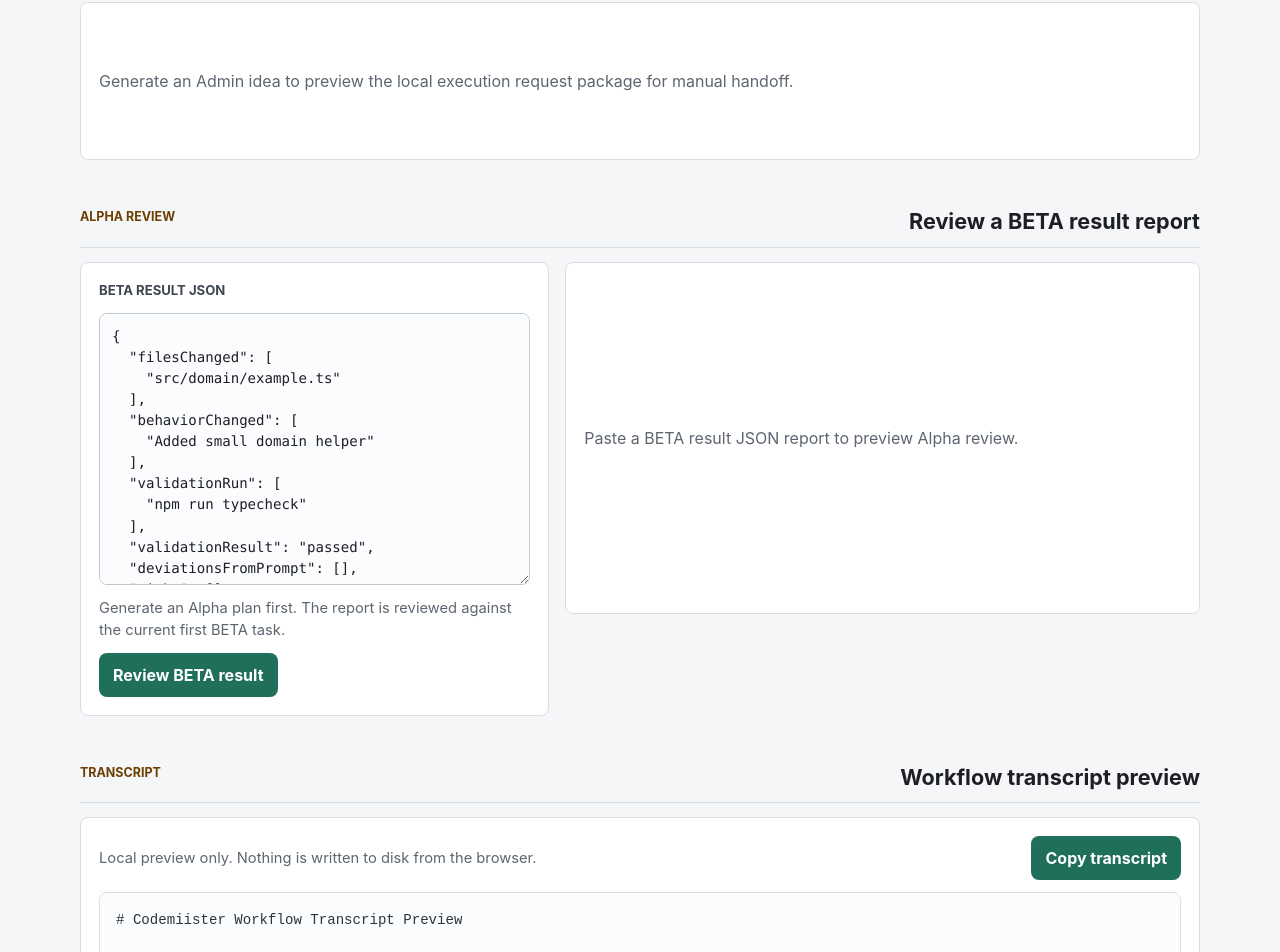
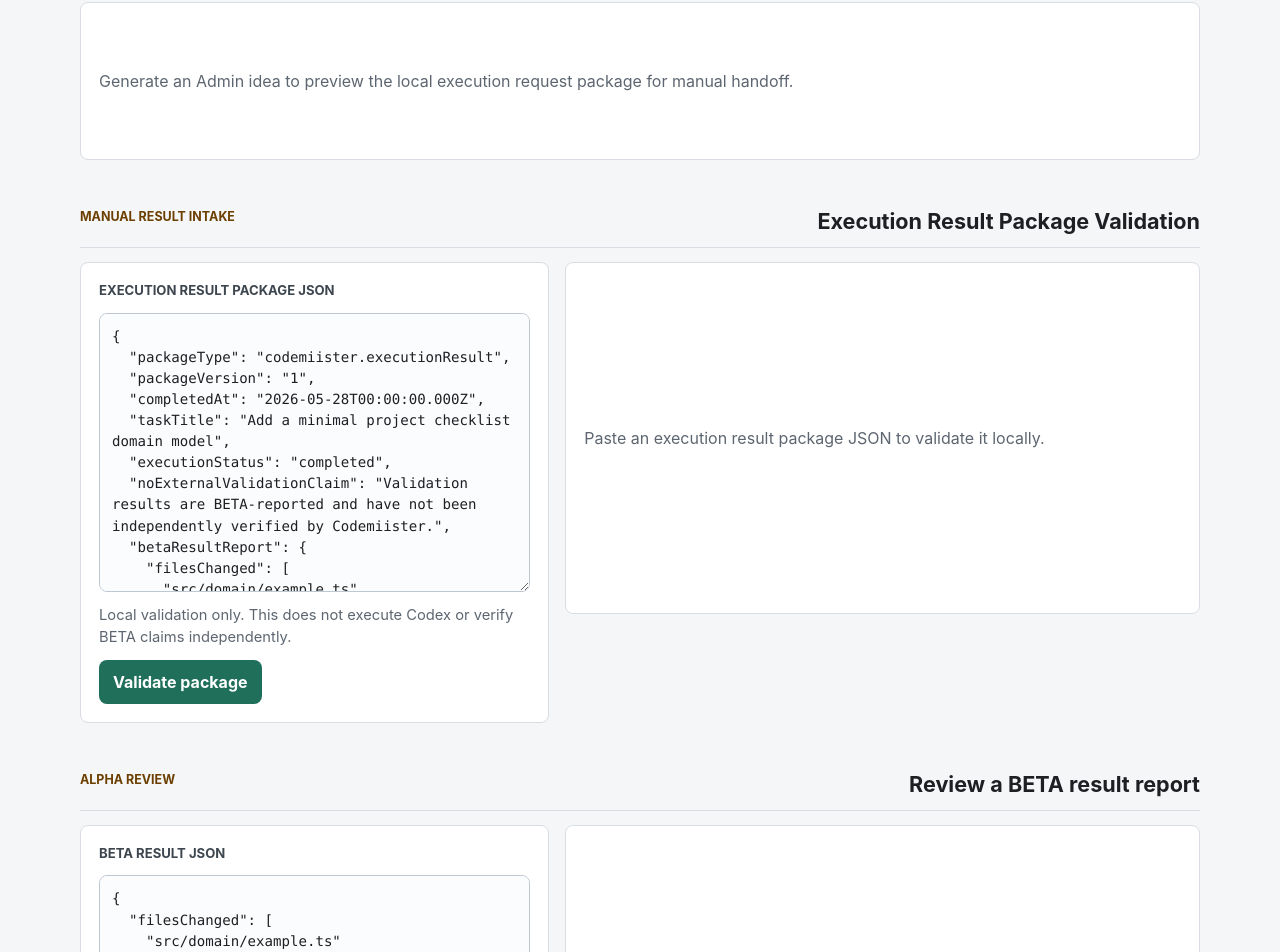
Before and after one commit to dpwebb/Codemiister, a React (Vite) app: page / in a window 1280 px wide. Shown: the part 745-1697 px from the top of the page. Built offline with nearby package versions, Linux system fonts and the light colour scheme.

Commit message:
Add execution result package UI validation

```diff
--- a/scripts/validate-ui-smoke.ts
+++ b/scripts/validate-ui-smoke.ts
@@ -30,6 +30,11 @@ const requiredLabels = [
   "betaTask",
   "executionReadiness",
   "noExecutionStatement",
+  "Execution Result Package Validation",
+  "Execution result package JSON",
+  "Validate package",
+  "Validation errors",
+  "No-external-validation claim",
 ];
 
 for (const label of requiredLabels) {
--- a/src/ui/App.tsx
+++ b/src/ui/App.tsx
@@ -17,6 +17,12 @@ import {
   evaluateExecutionReadiness,
   type ExecutionReadinessReport,
 } from "../execution/readiness.ts";
+import {
+  EXECUTION_RESULT_PACKAGE_TYPE,
+  EXECUTION_RESULT_PACKAGE_VERSION,
+  validateExecutionResultPackage,
+  type ExecutionResultPackageValidation,
+} from "../execution/result-package.ts";
 
 const roles = [
   {
@@ -64,10 +70,38 @@ const exampleBetaResultJson = JSON.stringify(
   2,
 );
 
+const exampleExecutionResultPackageJson = JSON.stringify(
+  {
+    packageType: EXECUTION_RESULT_PACKAGE_TYPE,
+    packageVersion: EXECUTION_RESULT_PACKAGE_VERSION,
+    completedAt: "2026-05-28T00:00:00.000Z",
+    taskTitle: "Add a minimal project checklist domain model",
+    executionStatus: "completed",
+    noExternalValidationClaim:
+      "Validation results are BETA-reported and have not been independently verified by Codemiister.",
+    betaResultReport: {
+      filesChanged: ["src/domain/example.ts"],
+      behaviorChanged: "Added small domain helper",
+      validationRun: ["npm run typecheck"],
+      validationResult: "passed",
+      deviationsFromPrompt: [],
+      risks: [],
+      nextStepRecommendation: "continue",
+    },
+  },
+  null,
+  2,
+);
+
 interface BetaReviewState {
   report: BetaResultReport;
   review: AlphaReview;
   sourceJson: string;
+}
+
+interface ExecutionResultPackageValidationState {
+  validation: ExecutionResultPackageValidation;
+  noExternalValidationClaim: string;
 }
 
 export function App(): ReactElement {
@@ -81,6 +115,15 @@ export function App(): ReactElement {
   const [betaReviewState, setBetaReviewState] =
     useState<BetaReviewState | null>(null);
   const [betaReviewError, setBetaReviewError] = useState("");
+  const [executionResultPackageJson, setExecutionResultPackageJson] = useState(
+    exampleExecutionResultPackageJson,
+  );
+  const [
+    executionResultPackageValidationState,
+    setExecutionResultPackageValidationState,
+  ] = useState<ExecutionResultPackageValidationState | null>(null);
+  const [executionResultPackageError, setExecutionResultPackageError] =
+    useState("");
   const [copyStatus, setCopyStatus] = useState("");
   const [requestPackageCopyStatus, setRequestPackageCopyStatus] = useState("");
   const executionRequestPackageJson = buildExecutionRequestPackagePreview({
@@ -118,6 +161,8 @@ export function App(): ReactElement {
     setSubmittedIdea(ideaPrompt);
     setBetaReviewState(null);
     setBetaReviewError("");
+    setExecutionResultPackageValidationState(null);
+    setExecutionResultPackageError("");
     setCopyStatus("");
     setRequestPackageCopyStatus("");
     setPlannerOutput(
@@ -161,6 +206,34 @@ export function App(): ReactElement {
         reviewedAt,
       }),
       sourceJson: betaResultJson,
+    });
+  }
+
+  function handleExecutionResultPackageValidation(
+    event: FormEvent<HTMLFormElement>,
+  ): void {
+    event.preventDefault();
+
+    let parsed: unknown;
+
+    try {
+      parsed = JSON.parse(executionResultPackageJson);
+    } catch {
+      setExecutionResultPackageValidationState(null);
+      setExecutionResultPackageError(
+        "Invalid execution result package JSON. Provide one valid JSON object.",
+      );
+      return;
+    }
+
+    const validation = validateExecutionResultPackage(parsed);
+    setExecutionResultPackageError("");
+    setExecutionResultPackageValidationState({
+      validation,
+      noExternalValidationClaim: getStringField(
+        parsed,
+        "noExternalValidationClaim",
+      ),
     });
   }
 
@@ -288,6 +361,48 @@ export function App(): ReactElement {
         </div>
       </section>
 
+      <section
+        className="section-block"
+        aria-labelledby="execution-result-package-heading"
+      >
+        <div className="section-heading">
+          <p className="eyebrow">Manual result intake</p>
+          <h2 id="execution-result-package-heading">
+            Execution Result Package Validation
+          </h2>
+        </div>
+        <div className="review-workspace">
+          <form
+            className="review-form"
+            onSubmit={handleExecutionResultPackageValidation}
+          >
+            <label htmlFor="execution-result-package-json">
+              Execution result package JSON
+            </label>
+            <textarea
+              id="execution-result-package-json"
+              name="execution-result-package-json"
+              rows={12}
+              value={executionResultPackageJson}
+              onChange={(event) =>
+                setExecutionResultPackageJson(event.target.value)
+              }
+              placeholder={exampleExecutionResultPackageJson}
+            />
+            <p className="form-note">
+              Local validation only. This does not execute Codex or verify BETA
+              claims independently.
+            </p>
+            <button type="submit">Validate package</button>
+          </form>
+
+          <ExecutionResultPackageValidationPreview
+            error={executionResultPackageError}
+            validationState={executionResultPackageValidationState}
+          />
+        </div>
+      </section>
+
       <section className="section-block" aria-labelledby="review-heading">
         <div className="section-heading">
           <p className="eyebrow">Alpha review</p>
@@ -381,6 +496,79 @@ export function App(): ReactElement {
         </ul>
       </section>
     </main>
+  );
+}
+
+function ExecutionResultPackageValidationPreview({
+  error,
+  validationState,
+}: {
+  error: string;
+  validationState: ExecutionResultPackageValidationState | null;
+}): ReactElement {
+  if (error) {
+    return (
+      <div className="review-preview error-preview" role="alert">
+        <span className="preview-label">Local JSON error</span>
+        <p>{error}</p>
+      </div>
+    );
+  }
+
+  if (!validationState) {
+    return (
+      <div className="review-preview empty-preview">
+        <p>Paste an execution result package JSON to validate it locally.</p>
+      </div>
+    );
+  }
+
+  const { validation, noExternalValidationClaim } = validationState;
+
+  if (!validation.valid) {
+    return (
+      <div className="review-preview error-preview" role="alert">
+        <span className="preview-label">Validation errors</span>
+        <ListPreview values={validation.errors} />
+      </div>
+    );
+  }
+
+  return (
+    <div className="review-preview">
+      <div className="preview-group compact-group">
+        <span className="preview-label">Package type</span>
+        <strong>{validation.summary.packageType}</strong>
+      </div>
+      <div className="preview-group">
+        <span className="preview-label">Task title</span>
+        <p>{validation.summary.taskTitle}</p>
+      </div>
+      <div className="preview-columns">
+        <div className="preview-group compact-group">
+          <span className="preview-label">Execution status</span>
+          <strong>{validation.summary.executionStatus}</strong>
+        </div>
+        <div className="preview-group compact-group">
+          <span className="preview-label">Validation result</span>
+          <strong>{validation.summary.validationResult}</strong>
+        </div>
+      </div>
+      <div className="preview-columns">
+        <div className="preview-group compact-group">
+          <span className="preview-label">Files changed count</span>
+          <strong>{String(validation.summary.filesChangedCount)}</strong>
+        </div>
+        <div className="preview-group compact-group">
+          <span className="preview-label">Risk count</span>
+          <strong>{String(validation.summary.riskCount)}</strong>
+        </div>
+      </div>
+      <div className="preview-group">
+        <span className="preview-label">No-external-validation claim</span>
+        <p>{noExternalValidationClaim}</p>
+      </div>
+    </div>
   );
 }
 
@@ -911,6 +1099,15 @@ function isRecord(value: unknown): value is Record<string, unknown> {
   return typeof value === "object" && value !== null && !Array.isArray(value);
 }
 
+function getStringField(value: unknown, key: string): string {
+  if (!isRecord(value)) {
+    return "";
+  }
+
+  const fieldValue = value[key];
+  return typeof fieldValue === "string" ? fieldValue : "";
+}
+
 function dedupeList(values: string[]): string[] {
   return [...new Set(values)];
 }
```
